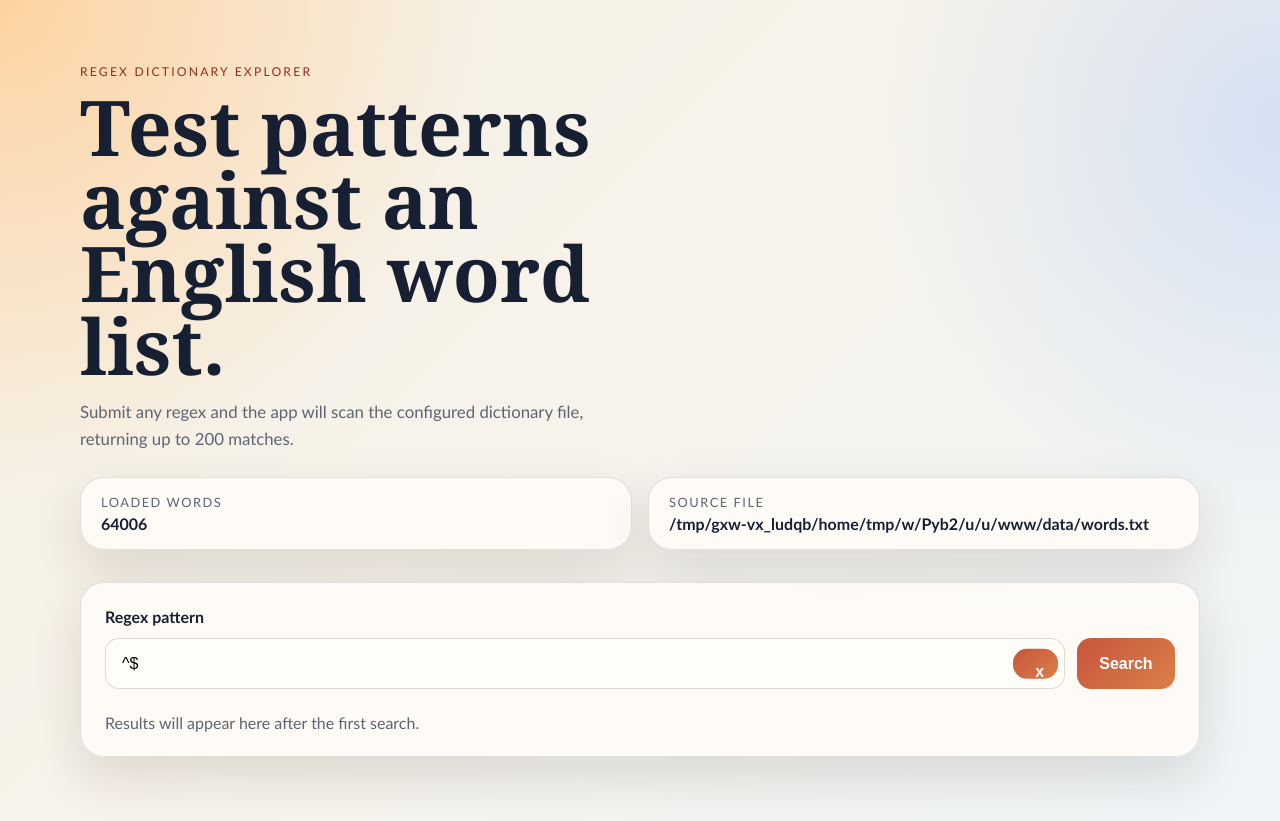
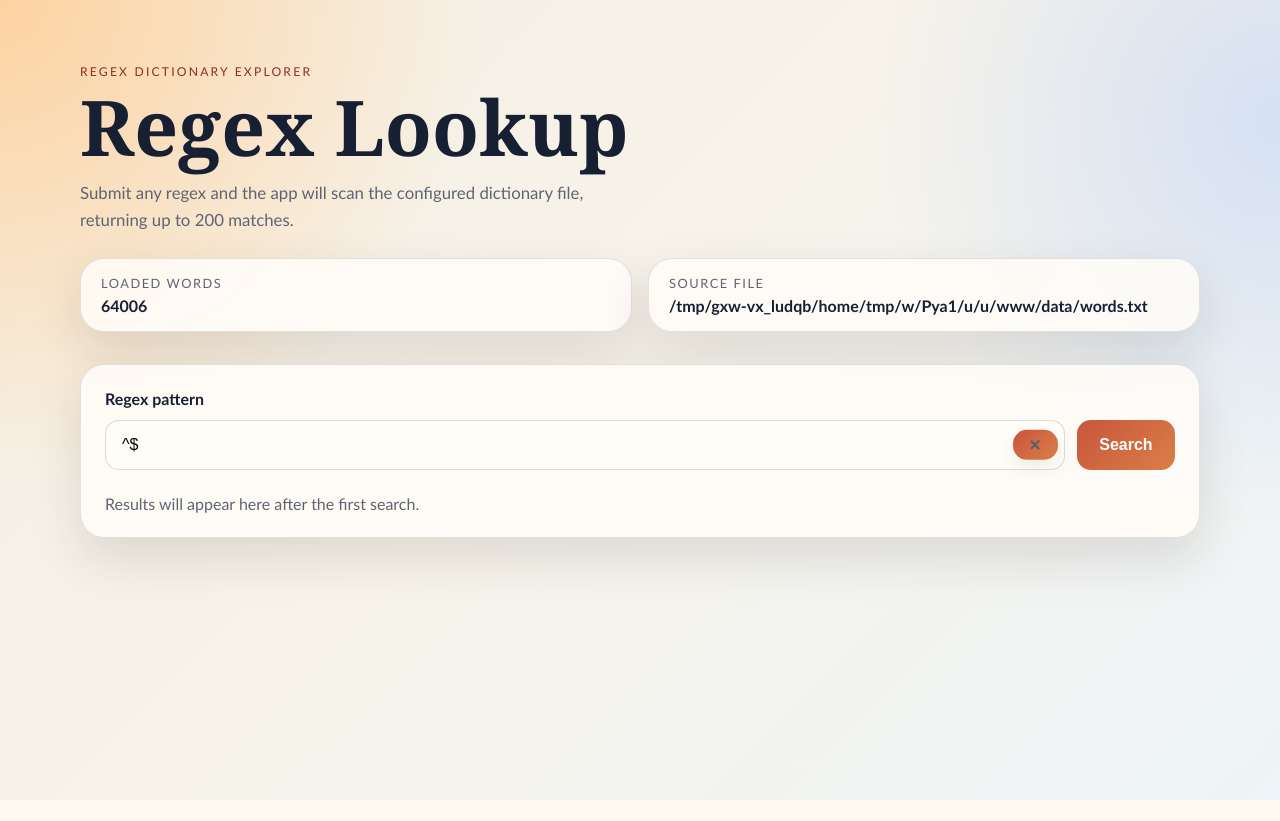
Before and after one commit to toddsoc/RegEx, a Flask app: page / in a window 1280 px wide. After the commit the page ends 800 px from the top, so only its background shows below. Run offline with Flask 3, Linux system fonts and the light colour scheme.

Commit message:
General cleanup

```diff
--- a/word_regex_app/static/styles.css
+++ b/word_regex_app/static/styles.css
@@ -128,19 +128,58 @@ h1 {
   right: 0.45rem;
   top: 50%;
   transform: translateY(-50%);
-  width: 1.8rem;
-  height: 1.8rem;
+  width: 1.9rem;
+  height: 1.9rem;
+  padding: 0;
   border-radius: 999px;
-  border: 1px solid rgba(23, 32, 51, 0.14);
-  background: rgba(23, 32, 51, 0.06);
-  color: var(--muted);
-  font-weight: 700;
-  line-height: 1;
+  border: 1px solid rgba(23, 32, 51, 0.18);
+  background: linear-gradient(180deg, rgba(255, 255, 255, 0.97), rgba(244, 239, 230, 0.92));
+  color: #4e5565;
   cursor: pointer;
+  box-shadow: 0 8px 18px rgba(23, 32, 51, 0.08);
+  transition:
+    background-color 140ms ease,
+    border-color 140ms ease,
+    box-shadow 140ms ease,
+    transform 140ms ease;
+}
+
+.clear-button::before,
+.clear-button::after {
+  content: "";
+  position: absolute;
+  left: 50%;
+  top: 50%;
+  width: 0.72rem;
+  height: 2px;
+  border-radius: 999px;
+  background: #556070;
+  transform-origin: center;
+}
+
+.clear-button::before {
+  transform: translate(-50%, -50%) rotate(45deg);
+}
+
+.clear-button::after {
+  transform: translate(-50%, -50%) rotate(-45deg);
 }
 
 .clear-button:hover {
-  background: rgba(23, 32, 51, 0.12);
+  background: linear-gradient(180deg, rgba(255, 255, 255, 1), rgba(236, 229, 219, 0.96));
+  border-color: rgba(23, 32, 51, 0.28);
+  box-shadow: 0 10px 22px rgba(23, 32, 51, 0.12);
+  transform: translateY(-50%) scale(1.04);
+}
+
+.clear-button:hover::before,
+.clear-button:hover::after {
+  background: #2e3747;
+}
+
+.clear-button:focus-visible {
+  outline: 2px solid rgba(200, 85, 61, 0.42);
+  outline-offset: 1px;
 }
 
 .input-row button {
--- a/word_regex_app/templates/index.html
+++ b/word_regex_app/templates/index.html
@@ -10,7 +10,7 @@
     <main class="shell">
       <section class="hero">
         <p class="eyebrow">Regex dictionary explorer</p>
-        <h1>Test patterns against an English word list.</h1>
+        <h1>Regex Lookup</h1>
         <p class="lede">
           Submit any regex and the app will scan the configured dictionary file, returning up to
           {{ result_limit }} matches.
@@ -42,7 +42,13 @@
                 spellcheck="false"
                 required
               >
-              <button type="button" id="clear-pattern" class="clear-button" aria-label="Clear pattern">x</button>
+              <button
+                type="button"
+                id="clear-pattern"
+                class="clear-button"
+                aria-label="Clear pattern"
+                title="Clear pattern"
+              ></button>
             </div>
             <button type="submit">Search</button>
           </div>
```
Also changed, not shown: docker-compose.yml (added, +19 -0 lines), tests/test_app.py (+1 -1 lines), README.md, 3 other files.
